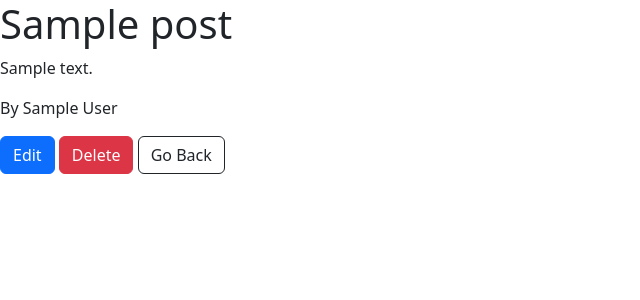
After one commit to wndaniels/flask-blogly, a Flask app: page /users/1/post/1 in a window 1280 px wide. The commit adds this page. Shown: the top 300 px of the page, without its empty margins (0-640 px from the left). Run offline with Flask 2, Linux system fonts and the light colour scheme; tables that the repository leaves empty hold one stand-in row (values such as "Sample post"); some libraries are stand-ins or nearby versions.

Commit message:
Updated user files, added post files, and 404 page for redirection to home page

```diff
--- a/app.py
+++ b/app.py
@@ -2,7 +2,7 @@
 
 from flask import Flask, current_app, request, render_template, redirect, flash, session
 from flask_debugtoolbar import DebugToolbarExtension
-from models import db, connect_db, Users
+from models import db, connect_db, Users, Post
 
 app = Flask(__name__)
 
@@ -23,17 +23,24 @@ def home_page():
     return redirect('/users')
 
 
+@app.errorhandler(404)
+def page_not_found(e):
+    """Show 404 NOT FOUND page."""
+
+    return render_template('/user/404.html'), 404
+
+
 @app.route('/users')
 def users_page():
     """ Show all users"""
     user_info = Users.query.all()
-    return render_template('user_list.html', user=user_info)
+    return render_template('/user/user_list.html', user=user_info)
 
 
 @app.route('/users/new')
 def new_user():
     """ Show form for adding new user """
-    return render_template('new_user.html')
+    return render_template('/user/new_user.html')
 
 
 @app.route('/users/new', methods=['POST'])
@@ -54,17 +61,17 @@ def create_new_user():
 def show_user(users_id):
     """ Show details of selected user """
     user = Users.query.get_or_404(users_id)
-    return render_template("user_details.html", user=user)
+    return render_template("/user/user_details.html", user=user)
 
 
-@app.route('/users/<int:users_id>/edit')
+@ app.route('/users/<int:users_id>/edit')
 def edit_user(users_id):
     """ Show form allowing User to edit their info """
-    user_info = Users.get_curr_by_id(users_id)
-    return render_template('edit_user.html', user_info=user_info)
+    user = Users.get_curr_by_id(users_id)
+    return render_template('/user/edit_user.html', user=user)
 
 
-@app.route('/users/<int:users_id>/edit', methods=['POST'])
+@ app.route('/users/<int:users_id>/edit', methods=['POST'])
 def edit_user_info(users_id):
     """ Edit users info, and update in list """
 
@@ -76,10 +83,10 @@ def edit_user_info(users_id):
     db.session.add(user)
     db.session.commit()
 
-    return redirect(f"/users/{user.id}")
+    return redirect(f"/users/{users_id}")
 
 
-@app.route('/users/<int:users_id>/delete', methods=["POST"])
+@ app.route('/users/<int:users_id>/delete', methods=["POST"])
 def delete_user(users_id):
     """ Delete users from list """
 
@@ -88,3 +95,69 @@ def delete_user(users_id):
     db.session.commit()
 
     return redirect('/users')
+
+
+@ app.route('/users/<int:users_id>/post-form')
+def user_post_form(users_id):
+    """ Show form allowing User to create a new post """
+
+    user = Users.get_curr_by_id(users_id)
+    return render_template('/post/new_post.html', user=user)
+
+
+@ app.route('/users/<int:users_id>/post-form', methods=['POST'])
+def user_post_new(users_id):
+    """ Show form allowing User to create a new post """
+
+    user = Users.query.get_or_404(users_id)
+    new_post = Post(title=request.form['title'],
+                    content=request.form['content'],
+                    users_id=users_id)
+
+    db.session.add(new_post)
+    db.session.commit()
+
+    return redirect(f"/users/{user.id}/post/{new_post.id}")
+
+
+@ app.route('/users/<int:users_id>/post/<int:post_id>')
+def user_post(users_id, post_id):
+    """ Show Users post details"""
+    user = Users.query.get_or_404(users_id)
+    post = Post.query.get_or_404(post_id)
+    return render_template('/post/post_details.html', user=user, post=post)
+
+
+@app.route('/posts/<int:post_id>/edit')
+def posts_edit(post_id):
+    """Show a form to edit an existing post"""
+
+    post = Post.query.get_or_404(post_id)
+    return render_template('/post/edit_post.html', post=post)
+
+
+@app.route('/posts/<int:post_id>/edit', methods=["POST"])
+def posts_update(post_id):
+    """Handle form submission for updating an existing post"""
+
+    post = Post.query.get_or_404(post_id)
+    post.title = request.form['title']
+    post.content = request.form['content']
+
+    db.session.add(post)
+    db.session.commit()
+    flash(f"Post '{post.title}' edited.")
+
+    return redirect(f"/users/{post.users_id}/post/{post.id}")
+
+
+@app.route('/posts/<int:post_id>/delete', methods=["POST"])
+def posts_destroy(post_id):
+    """Handle form submission for deleting an existing post"""
+
+    post = Post.query.get_or_404(post_id)
+
+    db.session.delete(post)
+    db.session.commit()
+
+    return redirect(f"/users/{post.users_id}")
--- /dev/null
+++ b/templates/post/post_details.html
@@ -0,0 +1,28 @@
+{% extends 'base.html' %}
+
+{% block title %}
+{{post.title}}
+{% endblock %}
+
+{% block content %}
+
+<div>
+    <div>
+        <h1>{{post.title}}</h1>
+    </div>
+    <div>
+        <p>{{post.content}}</p>
+        <p>By {{user.first_name}} {{user.last_name}}</p>
+    </div>
+
+    <div>
+        <form>
+            <button class="btn btn-primary" formmethod="GET" formaction="/posts/{{post.id}}/edit">Edit</button>
+            <button class="btn btn-danger" formmethod="POST" formaction="/posts/{{post.id}}/delete">Delete</button>
+            <a href="/users/{{user.id}}" class="btn btn-outline-dark">Go Back</a>
+        </form>
+    </div>
+</div>
+
+
+{% endblock %}
--- a/templates/edit_user.html
+++ b/templates/user/edit_user.html
@@ -5,7 +5,7 @@ Edit User
 {% endblock %}
 
 {% block content %}
-{% for user in user_info %}
+{% for user in user %}
 <h1>Edit User Info for {{user.first_name}} {{user.last_name}}</h1>
 <form method="POST">
     <div>
@@ -21,7 +21,7 @@ Edit User
 
         <div>
             <label for="image_url">Image URL: </label>
-            <input type="text" name="image_url" value="{{ user.image_url }}">
+            <input type="text" name="image_url" value="{{user.image_url}}">
         </div>
 
         <div>
```
Also changed, not shown: models.py (+24 -17 lines), templates/post/edit_post.html (added, +29 -0 lines), templates/post/new_post.html (added, +29 -0 lines), templates/user/404.html (added, +8 -0 lines), templates/user/user_details.html (added, +39 -0 lines), templates/user/user_list.html (added, +25 -0 lines), templates/user_details.html (deleted, +0 -20 lines), templates/user_list.html (deleted, +0 -17 lines), templates/user/new_user.html (renamed from templates/new_user.html).
